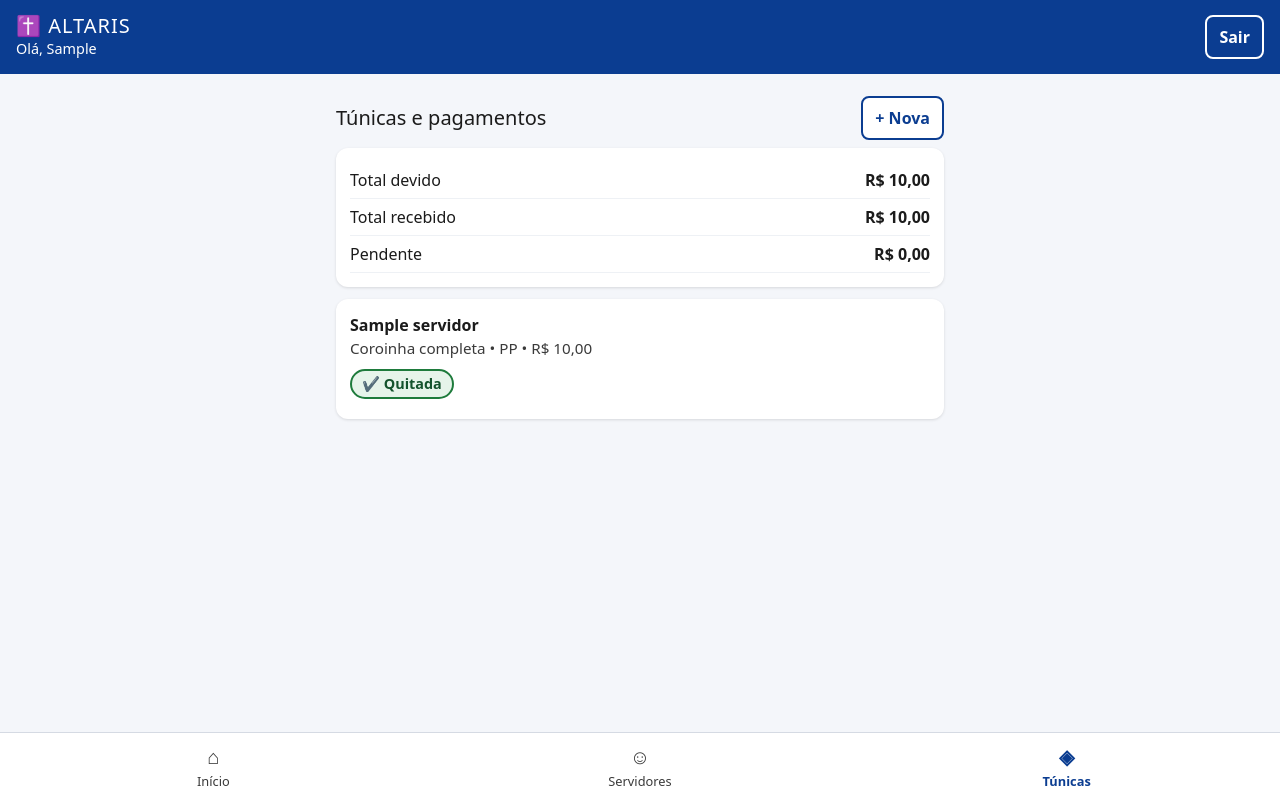
After one commit to AndreLuiz223/altaris-gestao-coroinhas, a Django app: page /tunicas/ in a window 1280 px wide. The commit adds this page. Run offline with Django 5.2, Linux system fonts and the light colour scheme; a user stored in the database is signed in; tables that the repository leaves empty hold one stand-in row (values such as "Sample post"); some libraries are stand-ins or nearby versions.

Commit message:
feat(tunicas): controle de túnicas e pagamentos parcelados (RF05)
Cadastro de túnica por servidor com valor total; registro de parcelas
em dinheiro ou Pix com quem registrou; saldo calculado; bloqueio de
pagamento acima do saldo; resumo do caixa.

Co-Authored-By: Claude Opus 5.5 <noreply@anthropic.com>
Claude-Session: https://claude.ai/code/session_01LLbx1GgBMzm6VLLZdCmxvE

```diff
--- a/escala/services.py
+++ b/escala/services.py
@@ -122,3 +122,27 @@ def publicar(celebracao):
     """RF04: publica a escala e garante o token público aleatório."""
     celebracao.publicar()
     return celebracao.token_publico
+
+
+# ---------- RF05: túnicas e pagamentos ----------
+
+def registrar_pagamento(tunica, valor, forma, data_pagamento, usuario=None, permitir_credito=False):
+    valor = Decimal(valor)
+    if valor <= 0:
+        raise RegraEscalaError("O valor do pagamento deve ser maior que zero.")
+    if not permitir_credito and tunica.total_pago + valor > tunica.valor_total:
+        raise RegraEscalaError(
+            f"O pagamento ultrapassa o saldo da túnica (saldo atual: R$ {tunica.saldo:.2f})."
+        )
+    parcela = tunica.pagamentos.count() + 1
+    return PagamentoTunica.objects.create(
+        tunica=tunica, valor=valor, forma=forma, data_pagamento=data_pagamento,
+        parcela=parcela, registrado_por=usuario,
+    )
+
+
+def resumo_caixa():
+    """Total devido, recebido e pendente de todas as túnicas (fechamento conferível)."""
+    devido = Tunica.objects.aggregate(t=Sum("valor_total"))["t"] or Decimal("0.00")
+    recebido = PagamentoTunica.objects.aggregate(t=Sum("valor"))["t"] or Decimal("0.00")
+    return {"devido": devido, "recebido": recebido, "pendente": devido - recebido}
--- /dev/null
+++ b/escala/templates/escala/tunicas.html
@@ -0,0 +1,17 @@
+{% extends "base.html" %}
+{% block content %}
+<div class="d-flex justify-content-between align-items-center my-2"><h2 class="h5 m-0">Túnicas e pagamentos</h2><a class="escolher escolher-solido" href="{% url 'tunica_nova' %}">+ Nova</a></div>
+<div class="cartao"><div class="tabela-publica">
+  <div><span>Total devido</span><strong>R$ {{ caixa.devido|floatformat:2 }}</strong></div>
+  <div><span>Total recebido</span><strong>R$ {{ caixa.recebido|floatformat:2 }}</strong></div>
+  <div><span>Pendente</span><strong>R$ {{ caixa.pendente|floatformat:2 }}</strong></div>
+</div></div>
+{% for t in tunicas %}
+<div class="cartao">
+  <div class="nome fw-bold">{{ t.servidor.nome }}</div>
+  <div class="meta">{{ t.get_modelo_display }}{% if t.tamanho %} • {{ t.tamanho }}{% endif %} • R$ {{ t.valor_total|floatformat:2 }}</div>
+  <div class="status">{% if t.saldo <= 0 %}<span class="selo">✔ Quitada</span>{% else %}Saldo: R$ {{ t.saldo|floatformat:2 }}{% endif %}</div>
+  {% if t.saldo > 0 %}<a class="btn-alt btn-sec" href="{% url 'pagamento_novo' t.pk %}">Registrar pagamento</a>{% endif %}
+</div>
+{% empty %}<div class="cartao">Nenhuma túnica registrada.</div>{% endfor %}
+{% endblock %}
--- a/escala/urls.py
+++ b/escala/urls.py
@@ -13,4 +13,7 @@ urlpatterns = [
     path("servidores/", views.servidores, name="servidores"),
     path("servidores/novo/", views.servidor_form, name="servidor_novo"),
     path("servidores/<int:pk>/", views.servidor_form, name="servidor_editar"),
+    path("tunicas/", views.tunicas, name="tunicas"),
+    path("tunicas/nova/", views.tunica_nova, name="tunica_nova"),
+    path("tunicas/<int:pk>/pagamento/", views.pagamento_novo, name="pagamento_novo"),
 ]
--- a/escala/views.py
+++ b/escala/views.py
@@ -8,8 +8,8 @@ from django.utils import timezone
 from django.views.decorators.http import require_POST
 
 from . import services
-from .forms import ServidorForm
-from .models import Celebracao, Funcao, Servidor
+from .forms import PagamentoForm, ServidorForm, TunicaForm
+from .models import Celebracao, Funcao, Servidor, Tunica
 
 
 @login_required
@@ -101,6 +101,8 @@ def escala_publica(request, token):
     })
 
 
+# ---------- RF01: servidores ----------
+
 @login_required
 def servidores(request):
     lista = Servidor.objects.select_related("comunidade").exclude(status=Servidor.Status.DESLIGADO)
@@ -116,3 +118,37 @@ def servidor_form(request, pk=None):
         messages.success(request, "Servidor salvo.")
         return redirect("servidores")
     return render(request, "escala/servidor_form.html", {"form": form, "instancia": instancia})
+
+
+# ---------- RF05: túnicas ----------
+
+@login_required
+def tunicas(request):
+    lista = Tunica.objects.select_related("servidor").prefetch_related("pagamentos")
+    return render(request, "escala/tunicas.html", {"tunicas": lista, "caixa": services.resumo_caixa()})
+
+
+@login_required
+def tunica_nova(request):
+    form = TunicaForm(request.POST or None)
+    if request.method == "POST" and form.is_valid():
+        form.save()
+        messages.success(request, "Túnica registrada.")
+        return redirect("tunicas")
+    return render(request, "escala/form_simples.html", {"form": form, "titulo": "Nova túnica"})
+
+
+@login_required
+def pagamento_novo(request, pk):
+    tunica = get_object_or_404(Tunica, pk=pk)
+    form = PagamentoForm(request.POST or None)
+    if request.method == "POST" and form.is_valid():
+        try:
+            services.registrar_pagamento(tunica, form.cleaned_data["valor"], form.cleaned_data["forma"],
+                                         form.cleaned_data["data_pagamento"], request.user)
+            messages.success(request, "Pagamento registrado.")
+            return redirect("tunicas")
+        except services.RegraEscalaError as erro:
+            form.add_error("valor", str(erro))
+    return render(request, "escala/form_simples.html",
+                  {"form": form, "titulo": f"Pagamento – {tunica}"})
--- a/templates/base.html
+++ b/templates/base.html
@@ -28,6 +28,7 @@
   {% with u=request.resolver_match.url_name %}
   <a href="{% url 'painel' %}" class="{% if u == 'painel' %}ativo{% endif %}"><span class="ic" aria-hidden="true">⌂</span>Início</a>
   <a href="{% url 'servidores' %}" class="{% if u == 'servidores' or u == 'servidor_novo' or u == 'servidor_editar' %}ativo{% endif %}"><span class="ic" aria-hidden="true">☺</span>Servidores</a>
+  <a href="{% url 'tunicas' %}" class="{% if u == 'tunicas' %}ativo{% endif %}"><span class="ic" aria-hidden="true">◈</span>Túnicas</a>
   {% endwith %}
 </nav>
 {% endif %}
```
Also changed, not shown: escala/forms.py (+24 -1 lines), escala/templates/escala/form_simples.html (added, +7 -0 lines).
